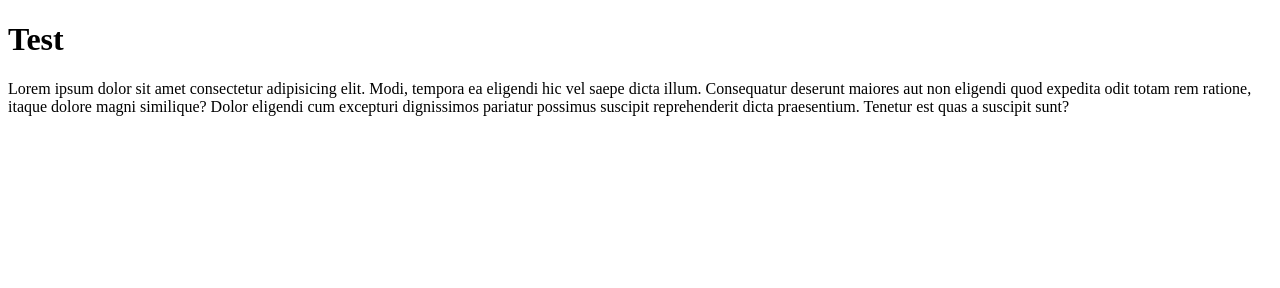
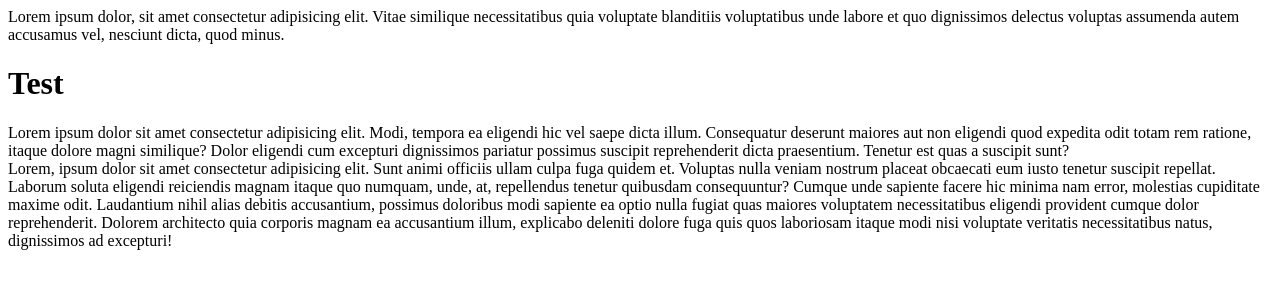
Before and after one commit to Tulenty/MateAcademyTest, a plain HTML site: page Index.html in a window 1280 px wide. Drawn offline with Linux system fonts and the light colour scheme.

Commit message:
new update

```diff
--- a/Index.html
+++ b/Index.html
@@ -8,8 +8,11 @@
 </head>
 
 <body>
+  <header> Lorem ipsum dolor, sit amet consectetur adipisicing elit. Vitae similique necessitatibus quia voluptate blanditiis voluptatibus unde labore et quo dignissimos delectus voluptas assumenda autem accusamus vel, nesciunt dicta, quod minus.</header>
   <h1>Test</h1>
   Lorem ipsum dolor sit amet consectetur adipisicing elit. Modi, tempora ea eligendi hic vel saepe dicta illum. Consequatur deserunt maiores aut non eligendi quod expedita odit totam rem ratione, itaque dolore magni similique? Dolor eligendi cum excepturi dignissimos pariatur possimus suscipit reprehenderit dicta praesentium. Tenetur est quas a suscipit sunt?
+  <footer>Lorem, ipsum dolor sit amet consectetur adipisicing elit. Sunt animi officiis ullam culpa fuga quidem et. Voluptas nulla veniam nostrum placeat obcaecati eum iusto tenetur suscipit repellat. Laborum soluta eligendi reiciendis magnam itaque quo numquam, unde, at, repellendus tenetur quibusdam consequuntur? Cumque unde sapiente facere hic minima nam error, molestias cupiditate maxime odit. Laudantium nihil alias debitis accusantium, possimus doloribus modi sapiente ea optio nulla fugiat quas maiores voluptatem necessitatibus eligendi provident cumque dolor reprehenderit. Dolorem architecto quia corporis magnam ea accusantium illum, explicabo deleniti dolore fuga quis quos laboriosam itaque modi nisi voluptate veritatis necessitatibus natus, dignissimos ad excepturi!</footer>
 </body>
 
+
 </html>
```
